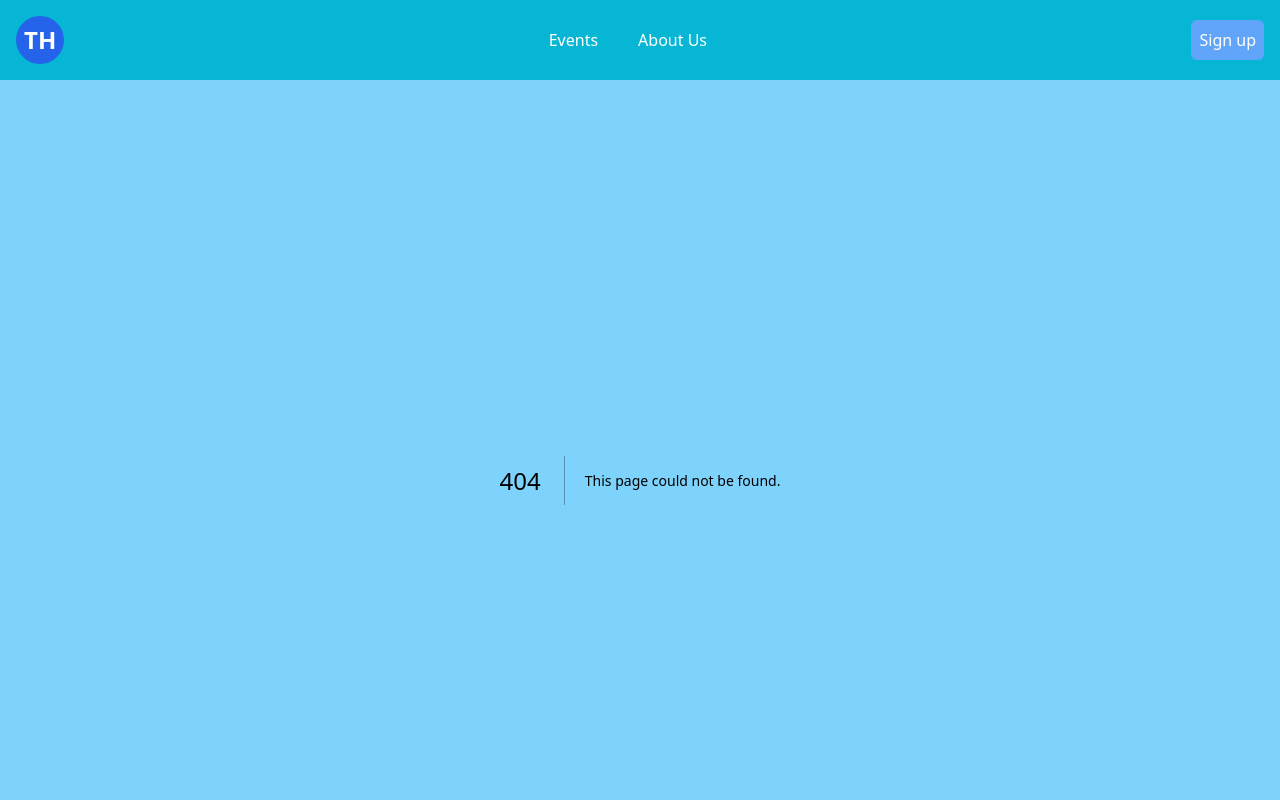
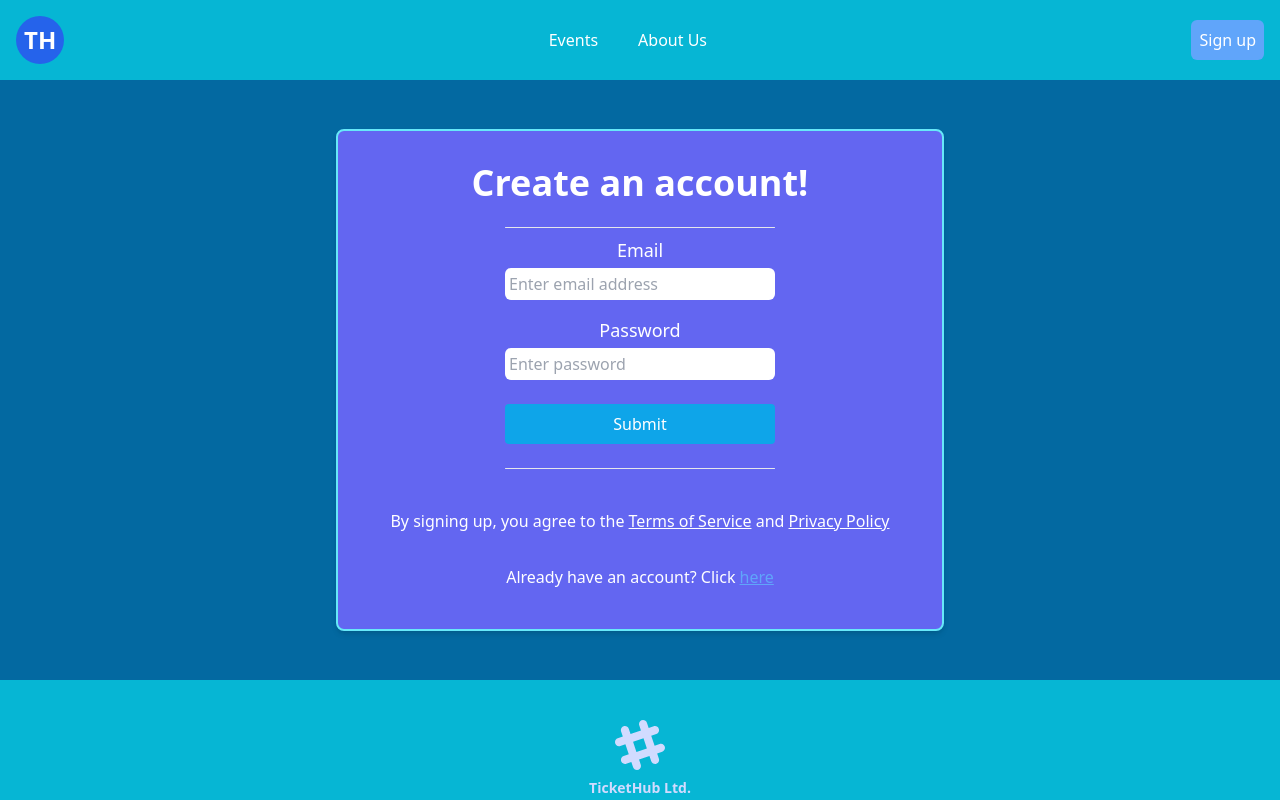
Before and after one commit to ivanprovci/ticket-hub, a Next.js app: page /sign-up in a window 1280 px wide. Before the commit this address had no page. Shown: the top 800 px of the page. Built offline with nearby package versions, Linux system fonts and the light colour scheme.

Commit message:
added 2 pages

```diff
--- /dev/null
+++ b/src/app/sign-in/page.tsx
@@ -0,0 +1,60 @@
+"use client"
+import Link from "next/link";
+import React, { useState } from 'react'
+
+const SigninPage: React.FC = () => {
+
+const [email, setEmail] = useState('');
+
+const [password, setPassword] = useState('');
+
+const handleSubmit = (e: React.FormEvent) => {
+
+    e.preventDefault();
+    console.log({email, password});
+
+};
+
+
+  return (
+    <div className="bg-sky-700 w-full p-8 flex justify-center items-center" style={{height:'600px'}}>
+
+        <form  onSubmit={handleSubmit} className="w-full lg:w-1/2 gap-2  border-2 border-cyan-300 flex flex-col justify-center items-center  mt-10 mb-10 p-8 bg-indigo-500 shadow-md rounded-lg text-white">
+            <h1 className="mb-1  text-white font-bold text-4xl">Log in!</h1>
+            <hr className="w-1/3 h-0 bg-cyan-300 rounded"></hr>
+
+                 <div className=" mt-4 mb-2 w-full md:w-2/3 p-0  flex flex-col text-center">
+                    <label className="text-lg pb-1">Email</label>
+                        <input type="text"
+                        className="bg-white  rounded-md text-black p-1 " placeholder="Enter email address"
+                        value={email}
+                        onChange= {(e)=> setEmail(e.target.value)}
+                        />
+                 </div>
+
+                 <div className="mb-2 w-full md:w-2/3 p-0  flex flex-col text-center">
+                    <label className=" text-lg pb-1"> Password</label>
+                         <input type="text"
+                         className="bg-white rounded-md text-black p-1" placeholder="Enter password"
+                        value={password}
+                        onChange={(e) => setPassword(e.target.value)}
+                        />
+                 </div>
+
+                 <button type="submit" className="p-2 mt-2 mb-4 w-1/2 bg-sky-500 hover:bg-blue-600 hover:border-2  hover:border-white rounded">Submit</button>
+
+
+                 <hr className="w-1/3 h-0 bg-cyan-300 rounded"></hr>
+
+                <div className="w-full  mt-4 p-2 text-center">
+                   <span>
+                 <p className="font-sans text-sm"/>No account? Click to <Link className="text-blue-400 underline" href="/sign-up">Sign up </Link>
+                 </span>
+                 </div>
+        </form>
+
+    </div>
+  )
+}
+
+export default SigninPage
--- /dev/null
+++ b/src/app/sign-up/page.tsx
@@ -0,0 +1,64 @@
+"use client"
+import Link from "next/link";
+import React, { useState } from 'react'
+
+const SignupPage: React.FC = () => {
+
+const [email, setEmail] = useState('');
+
+const [password, setPassword] = useState('');
+
+const handleSubmit = (e: React.FormEvent) => {
+
+    e.preventDefault();
+    console.log({email, password});
+
+};
+
+
+  return (
+    <div className="bg-sky-700 w-full p-8 flex justify-center items-center" style={{height:'600px'}}>
+
+        <form  onSubmit={handleSubmit} className="w-full lg:w-1/2 gap-2  border-2 border-cyan-300 flex flex-col justify-center items-center  mt-10 mb-10 p-8 bg-indigo-500 shadow-md rounded-lg text-white">
+            <h1 className="mb-4  text-white font-bold text-4xl ">Create an account!</h1>
+              <hr className="w-1/2 h-0 bg-cyan-300 rounded"></hr>
+
+                 <div className=" mt-0 mb-2 w-full sm:w-1/2 p-0  flex flex-col text-center">
+                    <label className="text-lg pb-1"> Email</label>
+                        <input type="text"
+                        className="bg-white  rounded-md text-black p-1 " placeholder="Enter email address"
+                        value={email}
+                        onChange= {(e)=> setEmail(e.target.value)}
+                        />
+                 </div>
+
+                 <div className="mb-2 w-full sm:w-1/2 p-0  flex flex-col text-center">
+                    <label className=" text-lg pb-1"> Password</label>
+                         <input type="text"
+                         className="bg-white rounded-md text-black p-1" placeholder="Enter password"
+                        value={password}
+                        onChange={(e) => setPassword(e.target.value)}
+                        />
+                 </div>
+
+                 <button type="submit" className="p-2 mt-2 mb-4 w-1/2 bg-sky-500 hover:bg-blue-600 hover:border-2   hover:border-white rounded">Submit</button>
+
+                 <hr className="w-1/2 h-0 bg-cyan-300 rounded"></hr>
+
+                 <div className="w-full mt-8 text-center ">
+                   <span>By signing up, you agree to the <span className="underline"> Terms of Service</span> and <span className="underline">Privacy Policy</span>
+                    </span>
+                 </div>
+
+                <div className="w-full  mt-4 p-2 text-center">
+                   <span>
+                 <p className="font-sans text-sm"/>Already have an account? Click <Link className="text-blue-400 underline" href="/sign-in">here </Link>
+                 </span>
+                 </div>
+        </form>
+
+    </div>
+  )
+}
+
+export default SignupPage
```
